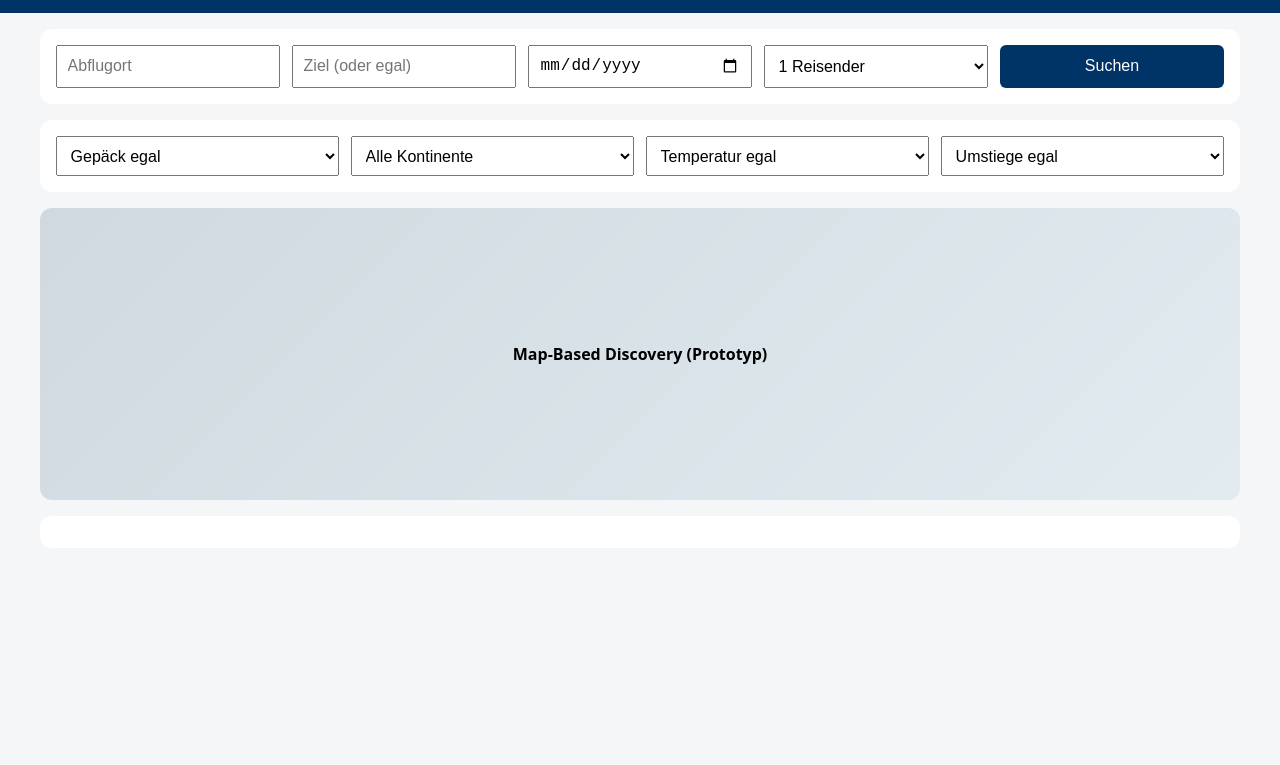
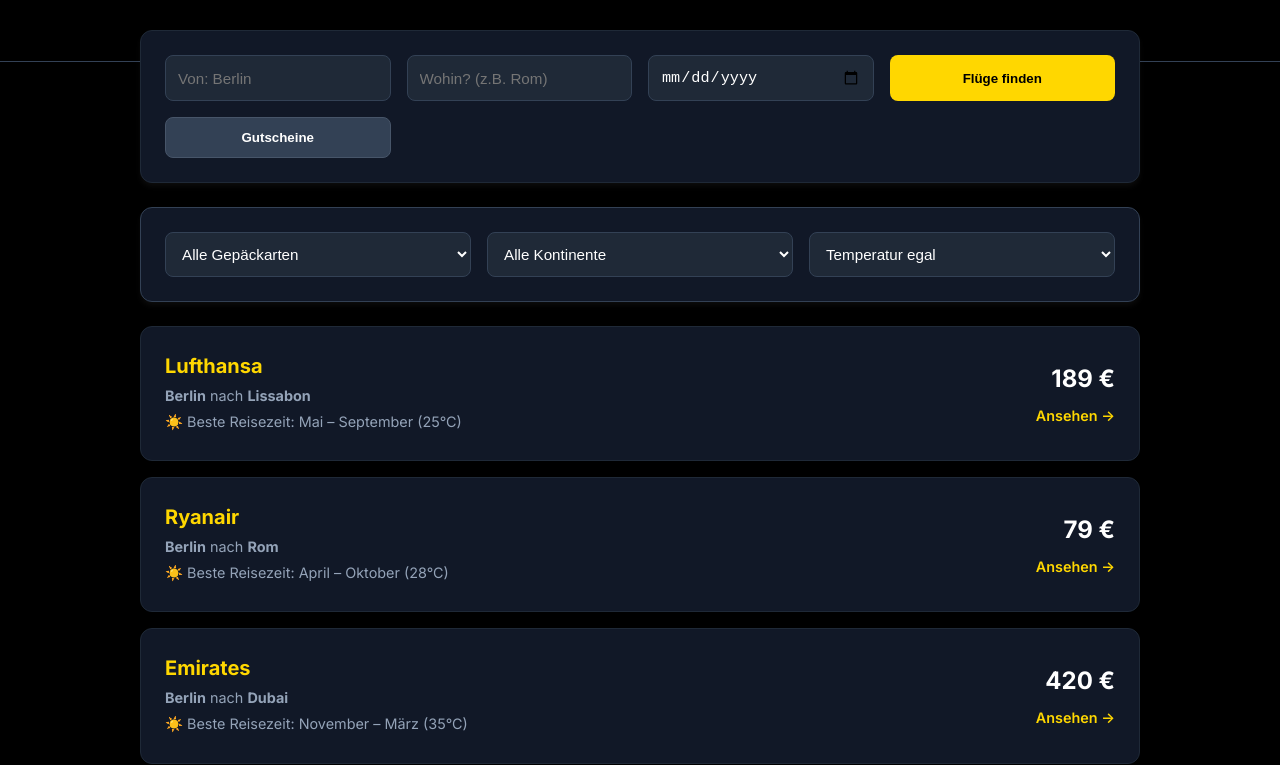
Before and after one commit to FlyWithAirOwl/Air, a plain HTML site: page index.html in a window 1280 px wide. Shown: the part 143-908 px from the top of the page. Before the commit the page ends 800 px from the top, so only its background shows below. Drawn offline with Linux system fonts and the light colour scheme.

Commit message:
Update index.html

```diff
--- a/index.html
+++ b/index.html
@@ -3,56 +3,139 @@
 <head>
   <meta charset="UTF-8" />
   <meta name="viewport" content="width=device-width, initial-scale=1.0" />
-  <title>Flugsuche – Prototyp</title>
+  <title>SkyFlow – Moderne Flugsuche</title>
+  <link href="https://fonts.googleapis.com/css2?family=Inter:wght@300;400;600;700&display=swap" rel="stylesheet">
   <style>
-    body { font-family: system-ui, Arial, sans-serif; margin:0; background:#f4f6f8; }
-    header { background:#003366; color:#fff; padding:1rem; text-align:center; }
-    main { max-width:1200px; margin:auto; padding:1rem; }
-    section { background:#fff; border-radius:12px; padding:1rem; margin-bottom:1rem; }
+    :root {
+      /* Farbanpassung: Blau -> Gelb, Weiß -> Schwarz */
+      --primary: #FFD700; /* Gold-Gelb */
+      --primary-hover: #EAB308;
+      --accent: #10B981;
+      --bg: #000000;      /* Hintergrund Schwarz */
+      --card-bg: #111827; /* Dunkles Anthrazit für Karten */
+      --text-main: #F8FAFC;
+      --text-muted: #94A3B8;
+      --radius: 12px;
+      --shadow: 0 4px 6px -1px rgba(255, 255, 255, 0.05);
+    }
 
-    .grid { display:grid; grid-template-columns:repeat(auto-fit,minmax(140px,1fr)); gap:0.75rem; }
-    input, select, button { padding:0.6rem; font-size:1rem; }
-    button { background:#003366; color:#fff; border:none; border-radius:6px; cursor:pointer; }
+    body {
+      font-family: 'Inter', system-ui, -apple-system, sans-serif;
+      margin: 0;
+      background: var(--bg);
+      color: var(--text-main);
+      line-height: 1.5;
+    }
 
-    .map { height:260px; border-radius:12px; background:linear-gradient(135deg,#cfd9df,#e2ebf0); display:flex; align-items:center; justify-content:center; font-weight:600; }
+    header {
+      background: #000000;
+      padding: 3rem 1rem;
+      text-align: center;
+      border-bottom: 1px solid #334155;
+    }
 
-    .flight { display:flex; justify-content:space-between; gap:1rem; border-bottom:1px solid #e0e0e0; padding:0.75rem 0; }
-    .flight:last-child { border:none; }
-    .price { font-weight:700; white-space:nowrap; }
-    .affiliate { font-size:0.85rem; color:#0055aa; text-decoration:underline; }
+    header h1 { margin: 0; font-size: 2.5rem; letter-spacing: -0.025em; color: var(--primary); }
+    header p { color: var(--text-muted); margin-top: 0.5rem; }
 
-    @media (max-width:600px) {
-      .flight { flex-direction:column; }
-      .price { align-self:flex-end; }
+    main { max-width: 1000px; margin: -2rem auto 3rem; padding: 0 1rem; }
+
+    section {
+      background: var(--card-bg);
+      border-radius: var(--radius);
+      padding: 1.5rem;
+      margin-bottom: 1.5rem;
+      box-shadow: var(--shadow);
+      border: 1px solid #1F2937;
+    }
+
+    .search-bar { display: grid; grid-template-columns: repeat(auto-fit, minmax(180px, 1fr)); gap: 1rem; }
+
+    input, select {
+      background: #1F2937;
+      color: white;
+      border: 1px solid #334155;
+      border-radius: 8px;
+      padding: 0.75rem;
+      font-size: 0.95rem;
+      transition: border-color 0.2s;
+      outline: none;
+    }
+
+    input:focus, select:focus { border-color: var(--primary); }
+
+    button {
+      background: var(--primary);
+      color: #000000; /* Text auf Gelb schwarz für bessere Lesbarkeit */
+      border: none;
+      border-radius: 8px;
+      padding: 0.75rem 1.5rem;
+      font-weight: 700;
+      cursor: pointer;
+      transition: all 0.2s;
+    }
+
+    button:hover { background: var(--primary-hover); transform: translateY(-1px); }
+
+    .btn-coupon { background: #334155; color: white; border: 1px solid #475569; }
+    .btn-coupon:hover { background: #475569; }
+
+    .map {
+      height: 200px;
+      background: #111827 url('https://www.transparenttextures.com/patterns/cubes.png');
+      display: flex; align-items: center; justify-content: center;
+      color: var(--text-muted); font-weight: 500;
+    }
+
+    /* Result Cards */
+    .flight-card {
+      display: flex;
+      justify-content: space-between;
+      align-items: center;
+      padding: 1.5rem;
+      border-radius: var(--radius);
+      background: var(--card-bg);
+      margin-bottom: 1rem;
+      border: 1px solid #1F2937;
+      transition: all 0.3s ease;
+    }
+
+    .flight-card:hover { border-color: var(--primary); box-shadow: 0 10px 15px -3px rgba(0, 0, 0, 0.5); }
+
+    .flight-info h3 { margin: 0; font-size: 1.25rem; color: var(--primary); }
+    .flight-info p { margin: 0.25rem 0; color: var(--text-muted); font-size: 0.9rem; }
+
+    .price-tag { text-align: right; }
+    .price-tag .amount { font-size: 1.5rem; font-weight: 700; color: #ffffff; }
+    .price-tag .link { color: var(--primary); text-decoration: none; font-weight: 600; font-size: 0.9rem; display: block; margin-top: 0.5rem; }
+
+    @media (max-width: 600px) {
+      .flight-card { flex-direction: column; text-align: center; gap: 1rem; }
+      .price-tag { text-align: center; }
     }
   </style>
 </head>
 <body>
+
 <header>
-  <h1>Flüge entdecken</h1>
-  <p>Egal wohin oder gezielt suchen</p>
+  <h1>SkyFlow</h1>
+  <p>Entdecke dein nächstes Abenteuer</p>
 </header>
 
 <main>
   <section>
-    <div class="grid">
-      <input id="from" placeholder="Abflugort" />
-      <input id="to" placeholder="Ziel (oder egal)" />
+    <div class="search-bar">
+      <input id="from" placeholder="Von: Berlin" />
+      <input id="to" placeholder="Wohin? (z.B. Rom)" />
       <input type="date" id="date" />
-      <select id="travelers">
-        <option value="1">1 Reisender</option>
-        <option value="2">2 Reisende</option>
-        <option value="3">3 Reisende</option>
-      </select>
-      <button onclick="search()">Suchen</button>
+      <button onclick="search()">Flüge finden</button>
+      <button class="btn-coupon" onclick="findCoupons()">Gutscheine</button>
     </div>
   </section>
 
-  <section>
-    <div class="grid">
+  <section class="search-bar" style="background: #111827; border: 1px solid #334155;">
     <select id="baggage">
-        <option value="any">Gepäck egal</option>
-        <option value="hand">Handgepäck</option>
+      <option value="any">Alle Gepäckarten</option>
+      <option value="hand">Nur Handgepäck</option>
       <option value="checked">Aufgabegepäck</option>
     </select>
     <select id="continent">
@@ -66,45 +149,43 @@
       <option value="20">> 20 °C</option>
       <option value="30">> 30 °C</option>
     </select>
-      <select id="stops">
-        <option value="any">Umstiege egal</option>
-        <option value="0">Direktflug</option>
-        <option value="1">Max. 1 Umstieg</option>
-      </select>
-    </div>
   </section>
 
-  <section class="map">
-    Map-Based Discovery (Prototyp)
-  </section>
-
-  <section id="results"></section>
+  <div id="results"></div>
 </main>
 
 <script>
+// (Der JavaScript-Teil bleibt funktional identisch, nur die Anzeige nutzt nun die neuen CSS-Klassen)
 const flights = [
-  { airline:'Lufthansa', from:'Berlin', to:'Lissabon', continent:'Europa', temp:25, stops:0, baggage:'checked', price:189, season:'Mai–September' },
-  { airline:'Ryanair', from:'Berlin', to:'Rom', continent:'Europa', temp:28, stops:0, baggage:'hand', price:79, season:'April–Oktober' },
-  { airline:'Emirates', from:'Berlin', to:'Dubai', continent:'Asien', temp:35, stops:1, baggage:'checked', price:420, season:'November–März' },
-  { airline:'LATAM', from:'Berlin', to:'São Paulo', continent:'Amerika', temp:26, stops:1, baggage:'checked', price:690, season:'Mai–September' }
+  { airline:'Lufthansa', from:'Berlin', to:'Lissabon', continent:'Europa', temp:25, stops:0, baggage:'checked', price:189, season:'Mai – September' },
+  { airline:'Ryanair', from:'Berlin', to:'Rom', continent:'Europa', temp:28, stops:0, baggage:'hand', price:79, season:'April – Oktober' },
+  { airline:'Emirates', from:'Berlin', to:'Dubai', continent:'Asien', temp:35, stops:1, baggage:'checked', price:420, season:'November – März' },
+  { airline:'LATAM', from:'Berlin', to:'São Paulo', continent:'Amerika', temp:26, stops:1, baggage:'checked', price:690, season:'Mai – September' }
 ];
 
 function search() {
+  const container = document.getElementById('results');
+  container.innerHTML = '<p style="text-align:center; color: #FFD700;">Suche wird geladen...</p>';
+
+  setTimeout(() => {
     const to = document.getElementById('to').value.toLowerCase();
     const baggage = document.getElementById('baggage').value;
     const continent = document.getElementById('continent').value;
     const temperature = document.getElementById('temperature').value;
-  const stops = document.getElementById('stops').value;
 
     let results = flights.filter(f =>
       (to === '' || to === 'egal' || f.to.toLowerCase().includes(to)) &&
       (baggage === 'any' || f.baggage === baggage) &&
       (continent === 'any' || f.continent === continent) &&
-    (temperature === 'any' || f.temp >= temperature) &&
-    (stops === 'any' || f.stops <= stops)
+      (temperature === 'any' || f.temp >= temperature)
     );
 
     render(results);
+  }, 400);
+}
+
+function findCoupons() {
+  alert("🎟️ Suche nach Codes...\nAktuell sind alle Gutscheine vergriffen.");
 }
 
 function render(list) {
@@ -112,27 +193,29 @@
   container.innerHTML = '';
 
   if (list.length === 0) {
-    container.innerHTML = '<p>Keine passenden Flüge gefunden.</p>';
+    container.innerHTML = '<section style="text-align:center;"><h3>Keine Ergebnisse</h3><p>Versuch es mit anderen Filtern.</p></section>';
     return;
   }
 
   list.forEach(f => {
     const div = document.createElement('div');
-    div.className = 'flight';
+    div.className = 'flight-card';
     div.innerHTML = `
-      <div>
-        <strong>${f.airline}</strong><br>
-        ${f.from} → ${f.to}<br>
-        Beste Reisezeit: ${f.season}
+      <div class="flight-info">
+        <h3>${f.airline}</h3>
+        <p><strong>${f.from}</strong> nach <strong>${f.to}</strong></p>
+        <p>☀️ Beste Reisezeit: ${f.season} (${f.temp}°C)</p>
       </div>
-      <div class="price">
-        ${f.price} €<br>
-        <a class="affiliate" href="#">Zum Anbieter</a>
+      <div class="price-tag">
+        <div class="amount">${f.price} €</div>
+        <a class="link" href="#">Ansehen →</a>
       </div>
     `;
     container.appendChild(div);
   });
 }
+
+search();
 </script>
 </body>
 </html>
```
Lines whose indentation alone changed are shown as unchanged.
